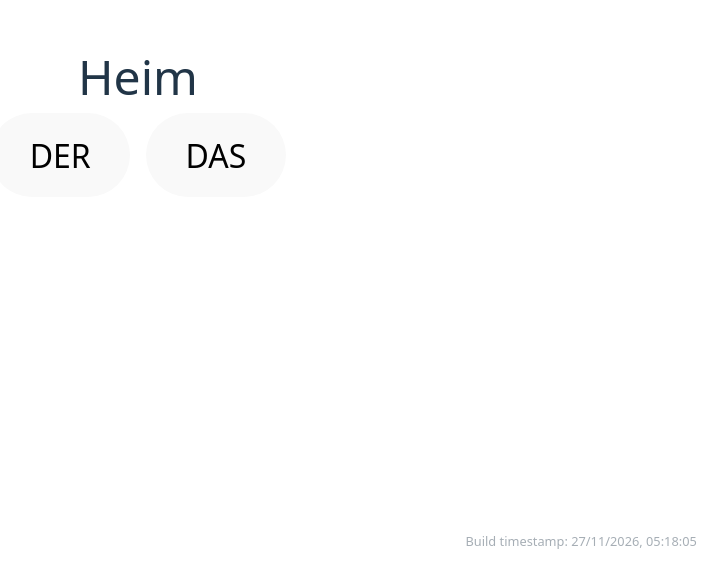
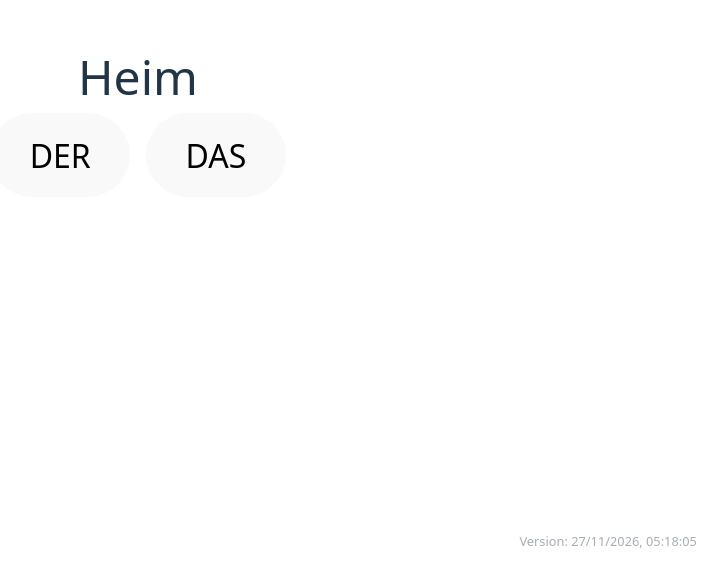
Before and after one commit to Erkenbend/article-trainer, a React (Vite) app: page / in a window 1280 px wide. Shown: the part 225-800 px from the top of the page, without its empty margins (502-1229 px from the left). Built offline with nearby package versions, Linux system fonts and the light colour scheme.

Commit message:
fix version text

```diff
--- a/src/App.tsx
+++ b/src/App.tsx
@@ -65,7 +65,7 @@ function App() {
 
             <div className="footer">
                 <div className="build-timestamp">
-                    Build timestamp: {new Date(BUILD_TIMESTAMP).toLocaleString(LOCALE)}
+                    Version: {new Date(BUILD_TIMESTAMP).toLocaleString(LOCALE)}
                 </div>
                 <div className="github-logo">
                     <a href="https://github.com/Erkenbend/article-trainer">
```
